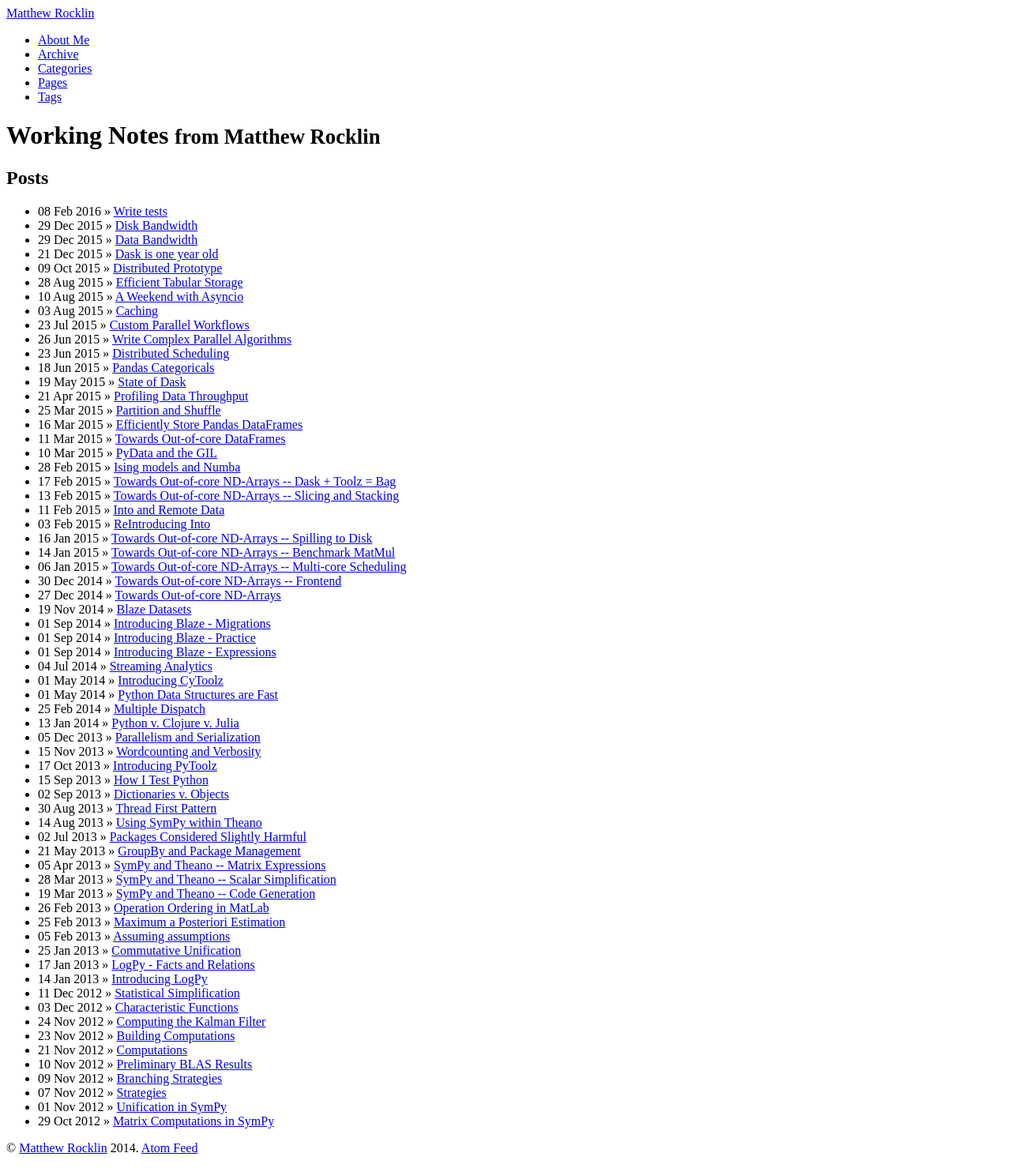
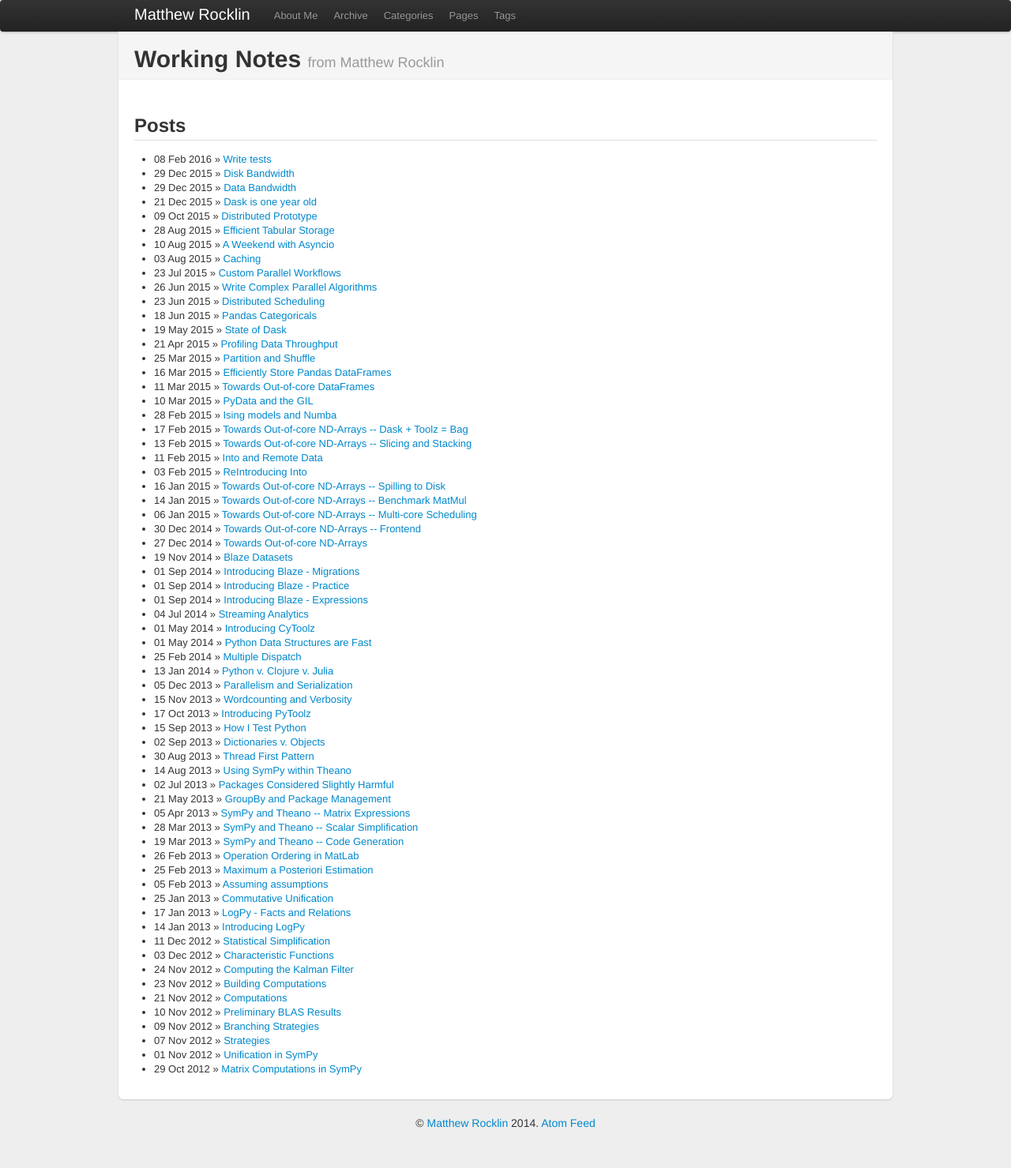
Before and after one commit to besyskymnbk/blog, a Jekyll site: the page built from index.md, in a window 1280 px wide. Shown: the whole page at 79% size. Built offline with Jekyll 4.4.1, drawn with Linux system fonts in a browser that asks for light colours; after the commit the page ends 1442 px from its top, so only the background shows below that.

Commit message:
add twitter to asset path

```diff
--- a/_includes/themes/twitter/default.html
+++ b/_includes/themes/twitter/default.html
@@ -23,8 +23,8 @@
     <script type="text/javascript" src="http://cdn.mathjax.org/mathjax/latest/MathJax.js?config=TeX-AMS-MML_HTMLorMML"></script>
 
     <!-- Le styles -->
-    <link href="{{ ASSET_PATH }}/bootstrap/css/bootstrap.min.css" rel="stylesheet">
-    <link href="{{ ASSET_PATH }}/css/style.css?body=1" rel="stylesheet" type="text/css" media="all">
+    <link href="{{ ASSET_PATH }}/twitter/bootstrap/css/bootstrap.min.css" rel="stylesheet">
+    <link href="{{ ASSET_PATH }}/twitter/css/style.css?body=1" rel="stylesheet" type="text/css" media="all">
 
     <!-- Le fav and touch icons -->
   <!-- Update these with your own images
```
